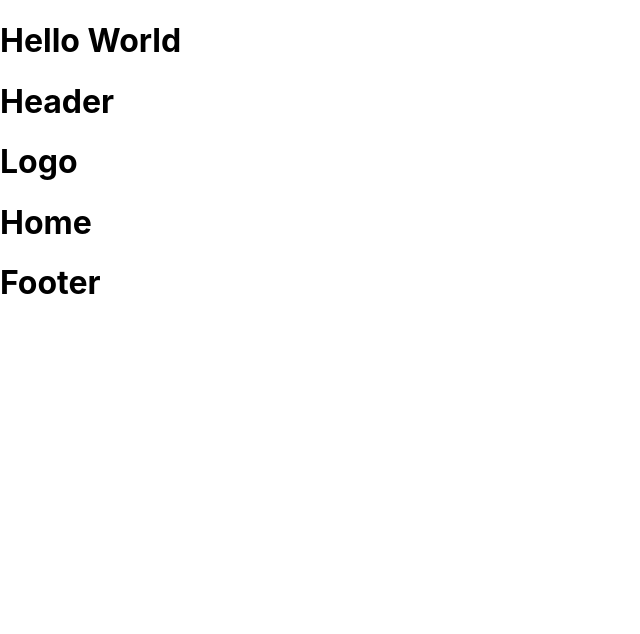
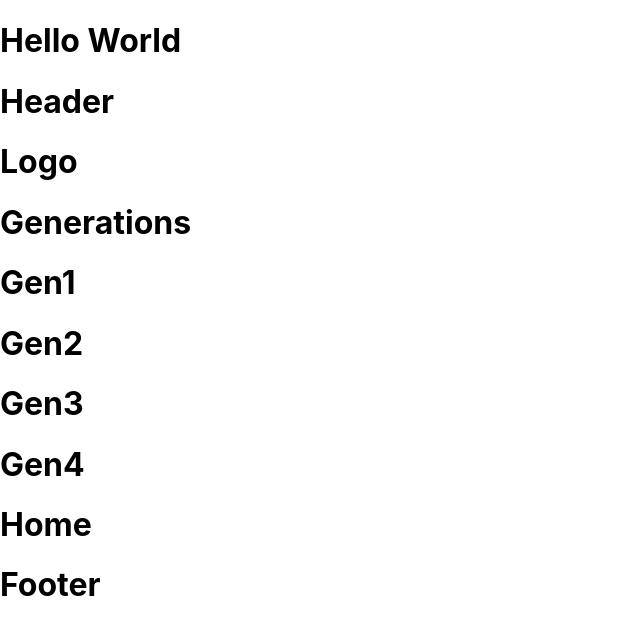
Before and after one commit to gracealynn/Exercise-12-Kelompok, a React (Create React App) app: page / in a window 1280 px wide. Shown: the top 634 px of the page, without its empty margins (0-640 px from the left). Built offline with nearby package versions, Linux system fonts and the light colour scheme.

Commit message:
adding Generations

```diff
--- /dev/null
+++ b/src/Header/Generations/Gen 1/Gen1.js
@@ -0,0 +1,10 @@
+const Gen1 = () => {
+    return (
+      <div>
+        <h1>Gen1</h1>
+
+      </div>
+    );
+  };
+
+export default Gen1;
--- /dev/null
+++ b/src/Header/Generations/Gen 2/Gen2.js
@@ -0,0 +1,10 @@
+const Gen2 = () => {
+    return (
+      <div>
+        <h1>Gen2</h1>
+
+      </div>
+    );
+  };
+
+export default Gen2;
--- /dev/null
+++ b/src/Header/Generations/Gen 3/Gen3.js
@@ -0,0 +1,10 @@
+const Gen3 = () => {
+    return (
+      <div>
+        <h1>Gen3</h1>
+
+      </div>
+    );
+  };
+
+export default Gen3;
--- /dev/null
+++ b/src/Header/Generations/Gen 4/Gen4.js
@@ -0,0 +1,10 @@
+const Gen4 = () => {
+    return (
+      <div>
+        <h1>Gen4</h1>
+
+      </div>
+    );
+  };
+
+export default Gen4;
--- /dev/null
+++ b/src/Header/Generations/Generations.js
@@ -0,0 +1,17 @@
+import Gen1 from "./Gen 1/Gen1.js";
+import Gen2 from "./Gen 2/Gen2.js";
+import Gen3 from "./Gen 3/Gen3.js";
+import Gen4 from "./Gen 4/Gen4.js";
+const Generations = () => {
+    return (
+      <div>
+        <h1>Generations</h1>
+        <Gen1/>
+        <Gen2/>
+        <Gen3/>
+        <Gen4/>
+      </div>
+    );
+  };
+
+export default Generations;
--- a/src/Header/header.js
+++ b/src/Header/header.js
@@ -1,9 +1,11 @@
 import Logo from "./Logo/logo.js";
+import Generations from "./Generations/Generations.js";
 const Header = () => {
     return (
       <div>
         <h1>Header</h1>
         <Logo/>
+        <Generations/>
       </div>
     );
   };
```
